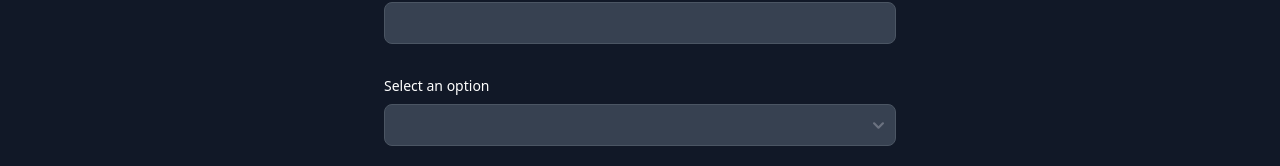
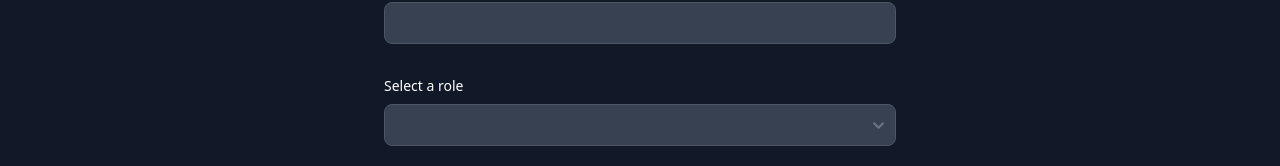
Before and after one commit to Negri234279/angular-project, an Angular app: page /create-user in a window 1280 px wide. Shown: the part 252-418 px from the top of the page. Built offline with nearby package versions, Linux system fonts and the light colour scheme.

Commit message:
Fix role text label

```diff
--- a/src/app/pages/create-user/create-user.component.html
+++ b/src/app/pages/create-user/create-user.component.html
@@ -12,7 +12,7 @@
     <app-input label="Fullname" name="fullname" [form]="newUser" />
 
     <app-select
-        label="Select an option"
+        label="Select a role"
         name="role"
         [options]="userRoles"
         [form]="newUser"
--- a/src/app/pages/update-user/update-user.component.html
+++ b/src/app/pages/update-user/update-user.component.html
@@ -8,7 +8,7 @@
     <app-input label="Fullname" name="fullname" [form]="form" />
 
     <app-select
-        label="Select an option"
+        label="Select a role"
         name="role"
         [options]="roles"
         [form]="form"
```
